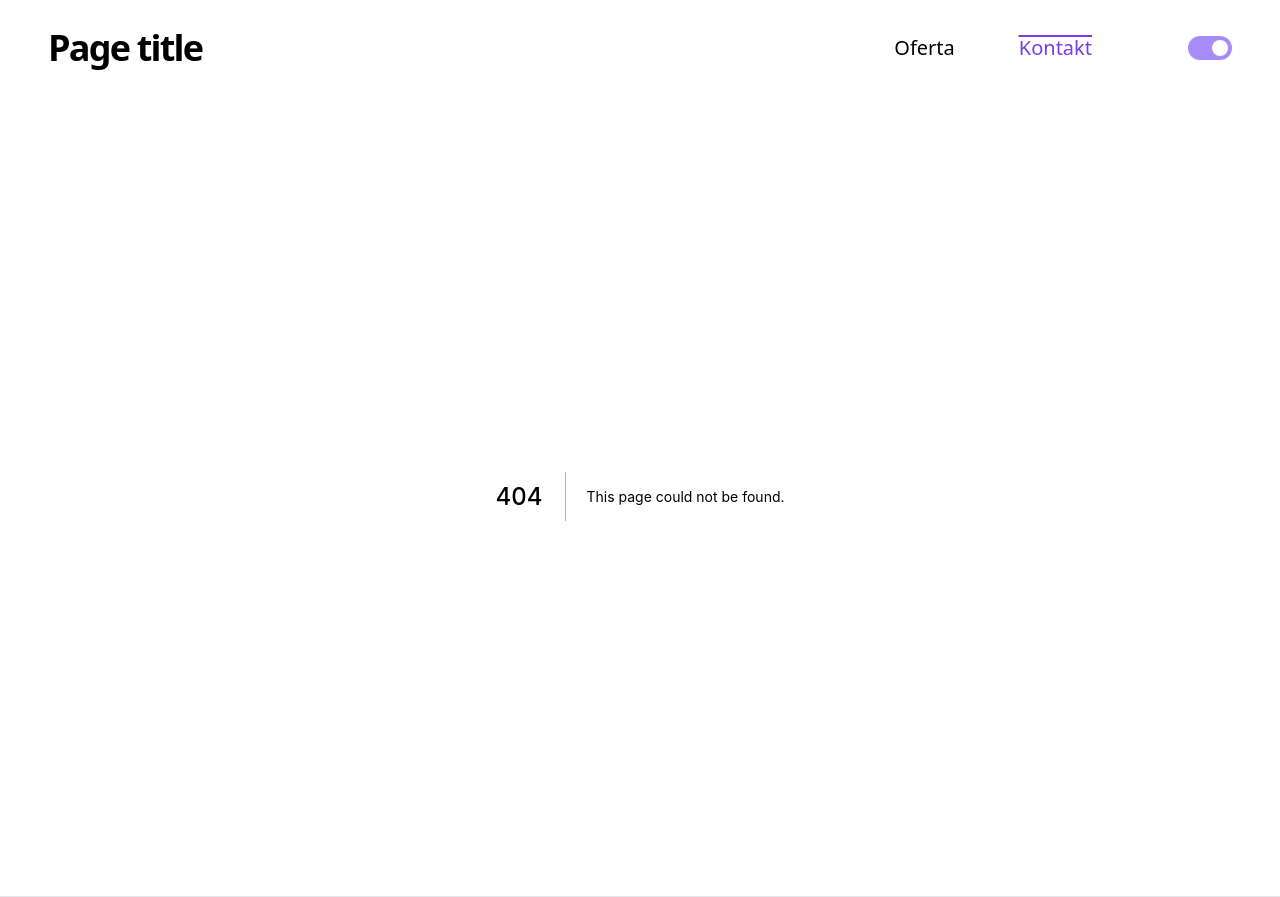
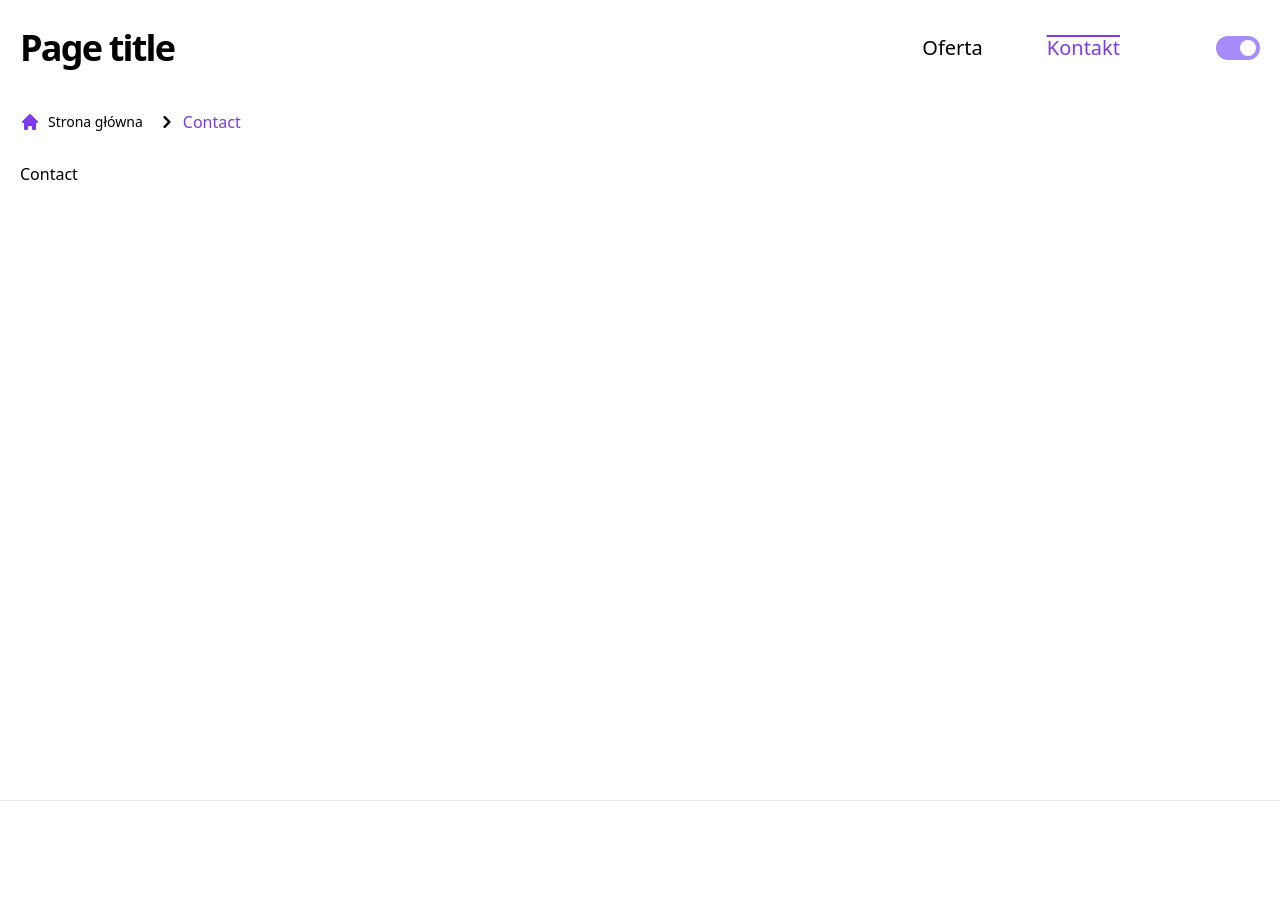
Before and after one commit to vskidamian/next-cms, a Next.js app: page /contact in a window 1280 px wide. Before the commit this address had no page. After the commit the page ends 801 px from the top, so only its background shows below. Built offline with nearby package versions, Linux system fonts and the light colour scheme.

Commit message:
feat: breadcrumbs

```diff
--- /dev/null
+++ b/components/Breadcrumb/index.tsx
@@ -0,0 +1,46 @@
+import Link from "next/link";
+import Components from "../index";
+import { HomeIcon, ChevronRightIcon } from '@heroicons/react/solid'
+import { useRouter } from 'next/router'
+
+export const Content = () => {
+    const router = useRouter();
+    const breadcrumb = router.pathname.split('/').slice(1);
+
+    console.log(router);
+
+    return (
+        <nav className="flex pt-3.5 pb-7">
+            <ol className="inline-flex items-center space-x-1 md:space-x-3">
+                <li className="inline-flex items-center">
+                    <Link href="/">
+                        <a className="inline-flex items-center text-sm">
+                            <HomeIcon className="h-5 w-5 mr-2 text-primary dark:text-primaryDark" />
+                            Strona główna
+                        </a>
+                    </Link>
+                </li>
+                {breadcrumb && breadcrumb.map((name, index, bc) => (
+                    <li>
+                        <div className="flex items-center">
+                            <ChevronRightIcon className='h-6 w-6' />
+                            {index + 1 === bc.length ? (
+                                <span className="ml-1 text-base font-medium  text-primary dark:text-primaryDark">
+                                    {name && name[0].toUpperCase() + name.slice(1)}
+                                </span>
+                            ) : (
+                                <Link href={`/${name}`}>
+                                    <a className="ml-1 text-base">
+                                        {name && name[0].toUpperCase() + name.slice(1)}
+                                    </a>
+                                </Link>
+                            )}
+                        </div>
+                    </li>
+                ))}
+            </ol>
+        </nav >
+    );
+};
+
+export default Content
--- a/components/Header/index.tsx
+++ b/components/Header/index.tsx
@@ -1,10 +1,13 @@
 import Link from "next/link";
 import Components from "../index";
+import { useRouter } from 'next/router'
 
 export const Content = () => {
+  const router = useRouter();
+
   return (
     <Components.Container.Content>
-      <div className="p-7 inline-flex w-full justify-between items-center">
+      <div className="py-7 inline-flex w-full justify-between items-center">
         <h2 className="text-2xl md:text-4xl font-bold tracking-tight md:tracking-tighter leading-tight">
           <Link href="/">
             <a className="">Page title</a>
@@ -13,6 +16,7 @@ export const Content = () => {
         <Components.Navigation.Content />
         <Components.ThemeSwitch.Content />
       </div>
+      {router.pathname !== '/' && <Components.Breadcrumb.Content />}
     </Components.Container.Content>
   );
 };
--- a/components/index.ts
+++ b/components/index.ts
@@ -5,7 +5,8 @@ import * as Layout from './Layout';
 import * as Switch from './Switch';
 import * as ThemeSwitch from './ThemeSwitch';
 import * as Navigation from './Navigation';
+import * as Breadcrumb from './Breadcrumb';
 
 export default {
-    Container, Footer, Header, Layout, Switch, ThemeSwitch, Navigation
+    Container, Footer, Header, Layout, Switch, ThemeSwitch, Navigation, Breadcrumb
 }
--- a/package.json
+++ b/package.json
@@ -11,7 +11,7 @@
   "dependencies": {
     "@headlessui/react": "^1.6.6",
     "@heroicons/react": "^1.0.6",
-    "next": "12.2.2",
+    "next": "^12.2.3",
     "next-themes": "^0.2.0",
     "react": "18.2.0",
     "react-dom": "18.2.0"
--- a/pages/_app.tsx
+++ b/pages/_app.tsx
@@ -3,8 +3,11 @@ import type { AppProps } from "next/app";
 import { ThemeProvider } from "next-themes";
 import Components from '../components';
 import ErrorPage from 'next/error'
+import { useRouter } from 'next/router'
 
 function MyApp({ Component, pageProps }: AppProps) {
+  const router = useRouter();
+  console.log(router);
   if (pageProps?.statusCode === 404) {
     return <ErrorPage statusCode={pageProps.statusCode} />
   }
--- a/pages/api/hello.ts
+++ /dev/null
@@ -1,13 +0,0 @@
-// Next.js API route support: https://nextjs.org/docs/api-routes/introduction
-import type { NextApiRequest, NextApiResponse } from 'next'
-
-type Data = {
-  name: string
-}
-
-export default function handler(
-  req: NextApiRequest,
-  res: NextApiResponse<Data>
-) {
-  res.status(200).json({ name: 'John Doe' })
-}
--- /dev/null
+++ b/pages/contact/index.tsx
@@ -0,0 +1,11 @@
+import Components from "../../components";
+
+export const Offer = () => {
+    return (
+        <Components.Container.Content>
+            Contact
+        </Components.Container.Content>
+    );
+};
+
+export default Offer
--- a/pages/index.tsx
+++ b/pages/index.tsx
@@ -1,11 +1,12 @@
 import type { NextPage } from "next";
 import Head from "next/head";
+import Components from '../components';
 
 const Index: NextPage = () => {
   return (
-    <>
+    <Components.Container.Content>
       Home page
-    </>
+    </Components.Container.Content>
   );
 };
 
--- a/pages/offer.tsx
+++ /dev/null
@@ -1,11 +0,0 @@
-export const Offer = () => {
-    return (
-        <>
-            <div className="p-7 inline-flex w-full justify-between items-center">
-
-            </div>
-        </>
-    );
-};
-
-export default Offer
--- /dev/null
+++ b/pages/offer/index.tsx
@@ -0,0 +1,11 @@
+import Components from "../../components";
+
+export const Offer = () => {
+    return (
+        <Components.Container.Content>
+            Offer
+        </Components.Container.Content>
+    );
+};
+
+export default Offer
```
Also changed, not shown: 2 other files (tests, documents, lock files or other folders).
